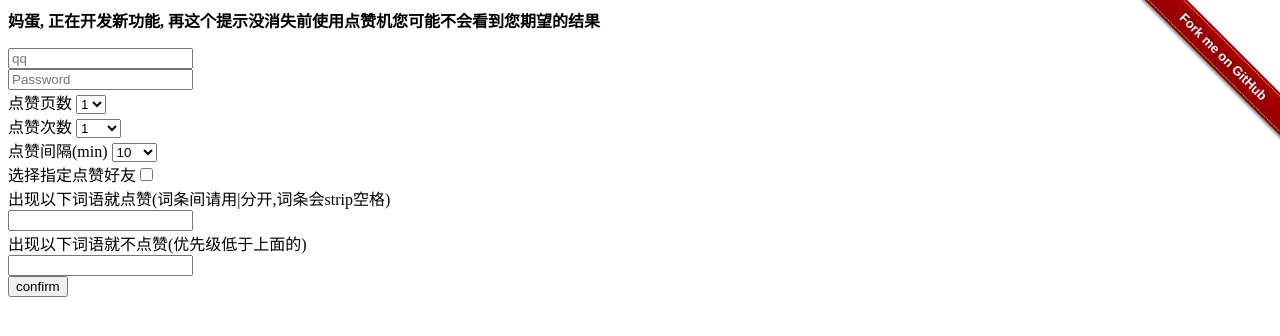
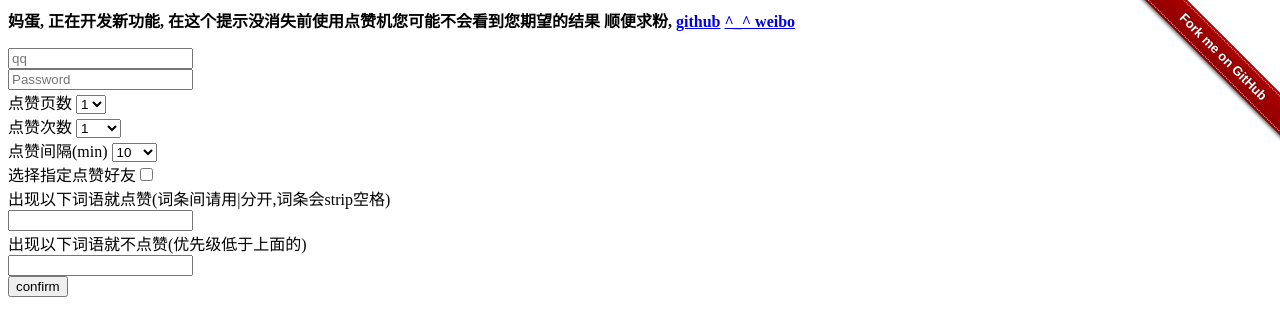
Before and after one commit to atupal/3gqq, a Flask app: page / in a window 1280 px wide. Shown: the top 336 px of the page. Run offline with Flask 2, Linux system fonts and the light colour scheme; parts of the project's set-up code (start-up, migrations or seed data) failed here and were passed over.

Commit message:
test
git-svn-id: https://svn.sinaapp.com/3gqq67/1@91 ececca69-a9b5-4a8b-8039-f91a18f81fae

```diff
--- a/application/templates/index.html
+++ b/application/templates/index.html
@@ -18,7 +18,8 @@
 <form id="login" action="/dianzan" method="post" onsubmit="remaind()">
 
     <p>
-    <strong>妈蛋, 正在开发新功能, 再这个提示没消失前使用点赞机您可能不会看到您期望的结果 </strong>
+    <strong>妈蛋, 正在开发新功能, 在这个提示没消失前使用点赞机您可能不会看到您期望的结果 </strong>
+    <strong>顺便求粉, <a href="https://github.com/atupal">github</a> <a href="http://weibo.com/u/2625685811"> ^_^ weibo</a></strong>
     </p>
 
     <input name="qq" type="text" placeholder="qq">
```
